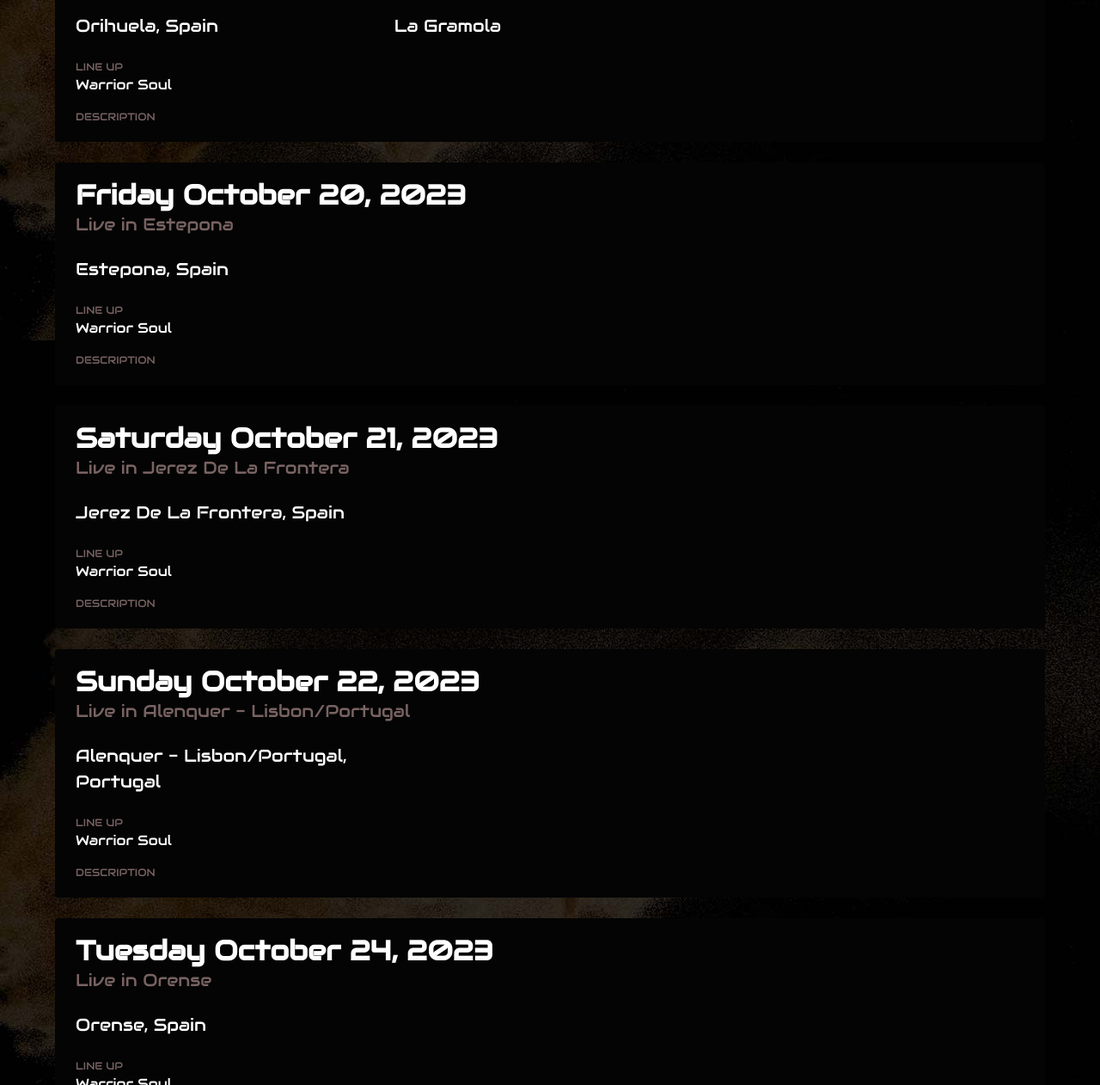
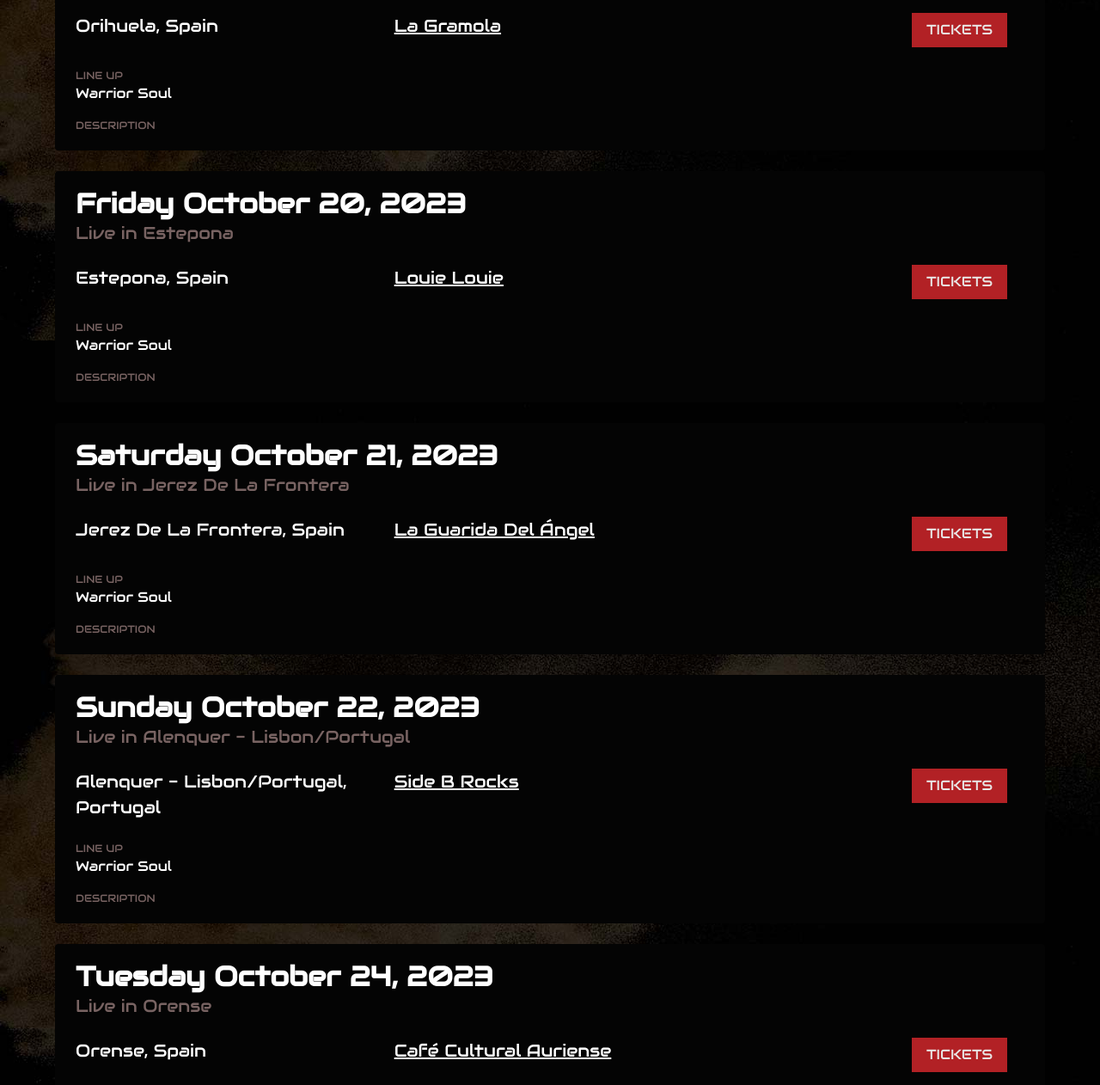
Before and after one commit to adamjarling/warrior-soul-official-gatsby, a Gatsby site: page /tour-dates in a window 1280 px wide. Shown: the part 616-1878 px from the top of the page at 86% size. Built offline with nearby package versions, Linux system fonts and the light colour scheme; Gatsby itself is replaced by a stand-in of ours; a web font is replaced by a local one.

Commit message:
Add Spain clubs

```diff
--- a/src/pages/tour-dates.js
+++ b/src/pages/tour-dates.js
@@ -20,7 +20,7 @@
         country: "Spain",
         name: "La Gramola",
       },
-      url: "",
+      url: "https://www.lagramola.com/html/lagramola.html",
     },
     {
       datetime: "2023-10-20:20:00",
@@ -31,9 +31,9 @@
       venue: {
         city: "Estepona",
         country: "Spain",
-        name: "",
+        name: "Louie Louie",
       },
-      url: "",
+      url: "https://louielouierockbar.com/",
     },
     {
       datetime: "2023-10-21:20:00",
@@ -44,9 +44,9 @@
       venue: {
         city: "Jerez De La Frontera",
         country: "Spain",
-        name: "",
+        name: "La Guarida Del Ángel",
       },
-      url: "",
+      url: "https://www.laguaridadelangel.es/",
     },
     {
       datetime: "2023-10-22:20:00",
@@ -57,9 +57,9 @@
       venue: {
         city: "Alenquer - Lisbon/Portugal",
         country: "Portugal",
-        name: "",
+        name: "Side B Rocks",
       },
-      url: "",
+      url: "https://www.facebook.com/sidebrocks/",
     },
     {
       datetime: "2023-10-24:20:00",
@@ -70,9 +70,9 @@
       venue: {
         city: "Orense",
         country: "Spain",
-        name: "",
+        name: "Café Cultural Auriense",
       },
-      url: "",
+      url: "https://www.facebook.com/cafeauriense",
     },
     {
       datetime: "2023-10-25:20:00",
@@ -83,9 +83,9 @@
       venue: {
         city: "A Coruña",
         country: "Spain",
-        name: "",
+        name: "Mardi Gras",
       },
-      url: "",
+      url: "https://www.salamardigras.com/",
     },
     {
       datetime: "2023-10-26:20:00",
@@ -96,9 +96,9 @@
       venue: {
         city: "León",
         country: "Spain",
-        name: "",
+        name: "Babylon",
       },
-      url: "",
+      url: "https://www.facebook.com/Babylonleon/",
     },
     {
       datetime: "2023-10-27:20:00",
@@ -109,9 +109,9 @@
       venue: {
         city: "Madrid",
         country: "Spain",
-        name: "",
+        name: "Gruta 77",
       },
-      url: "",
+      url: "https://gruta77.com/",
     },
     {
       datetime: "2023-10-29:20:00",
@@ -120,9 +120,9 @@
       lineup: ["Warrior Soul"],
       title: "Live in Bilbao",
       venue: {
-        city: "Bilbao",
+        city: "Portugalete/Bilbao",
         country: "Spain",
-        name: "",
+        name: "https://estudiosgroove.es/",
       },
       url: "",
     },
```
